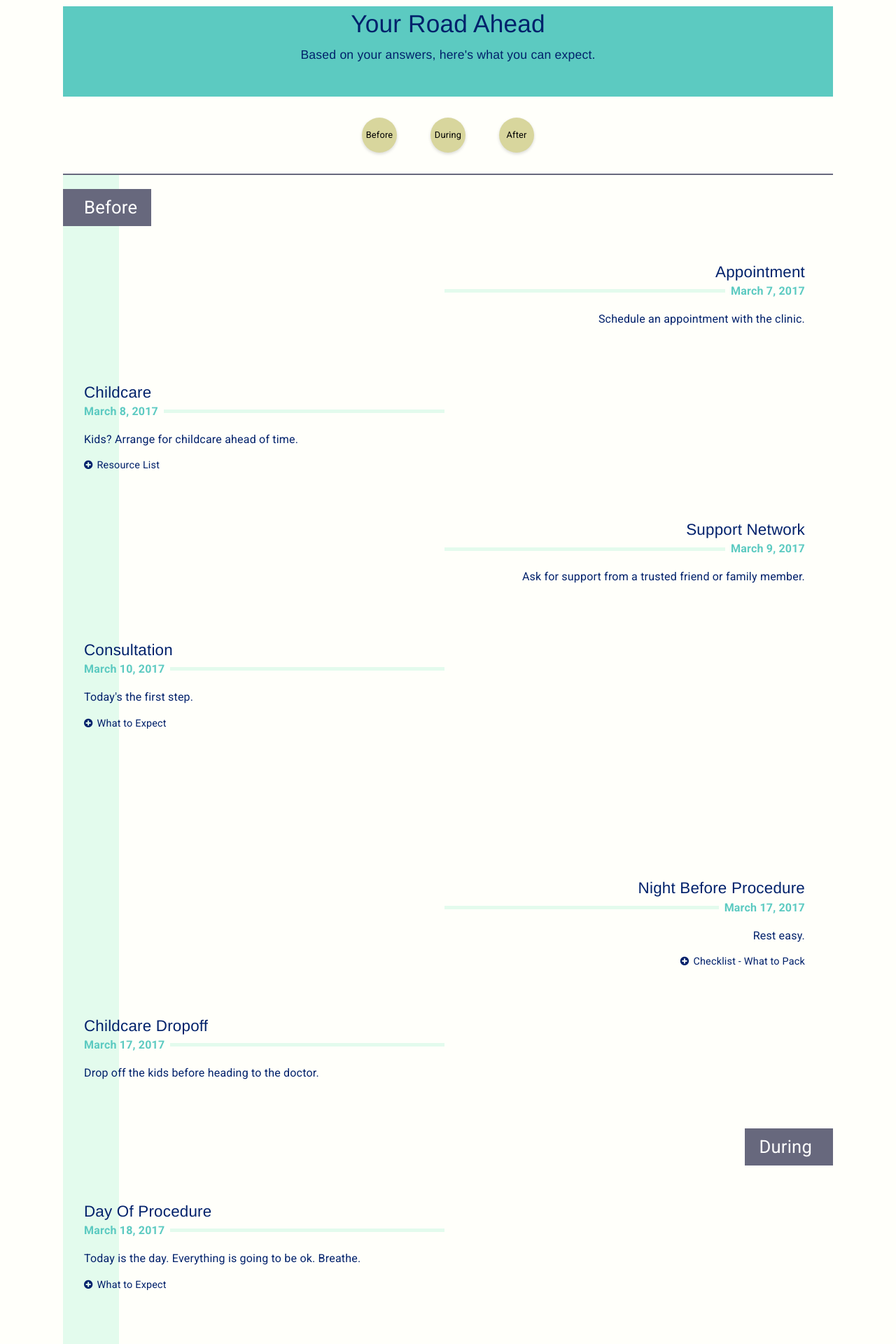
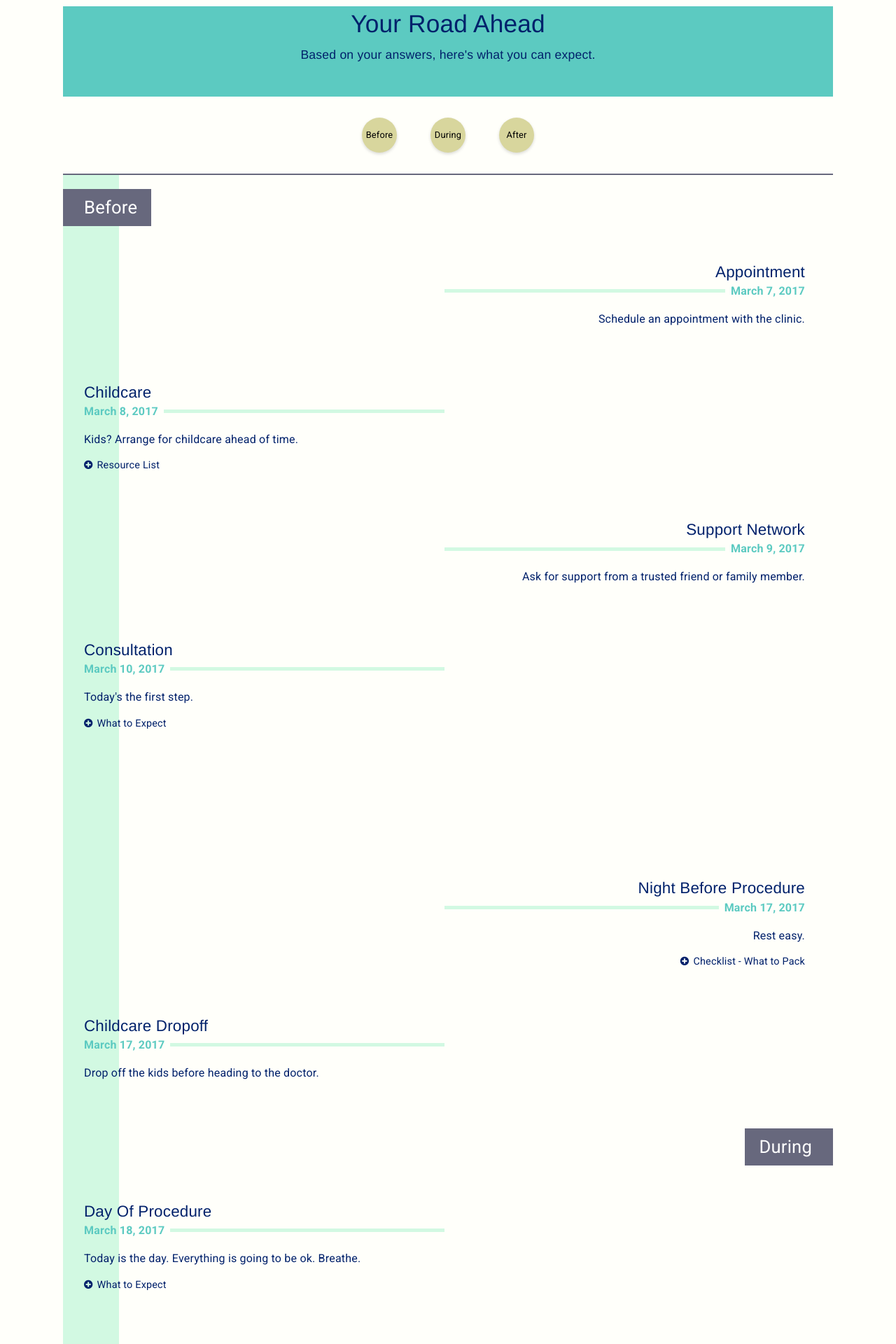
Before and after one commit to flux3000/allay, a Django app: page /timeline/ca/ in a window 1280 px wide. Shown: the part 433-2353 px from the top of the page at 70% size. Run offline with Django 3.2, Linux system fonts and the light colour scheme; style sheets or scripts are compiled from the project's sources; some libraries are stand-ins or nearby versions.

Commit message:
Change green color

```diff
--- a/access_hack/static/scss/_colors.scss
+++ b/access_hack/static/scss/_colors.scss
@@ -4,7 +4,7 @@ $whitish: #fffffa;
 
 $dependable: #5CCAC1;
 $dependable-dark: #43928c;
-$youll: #E3FBED;
+$youll: #d2f9e2;
 $stripped: #D8D69D;
 $deep-sea: #00216B;
 $drab: #67687D;
```
